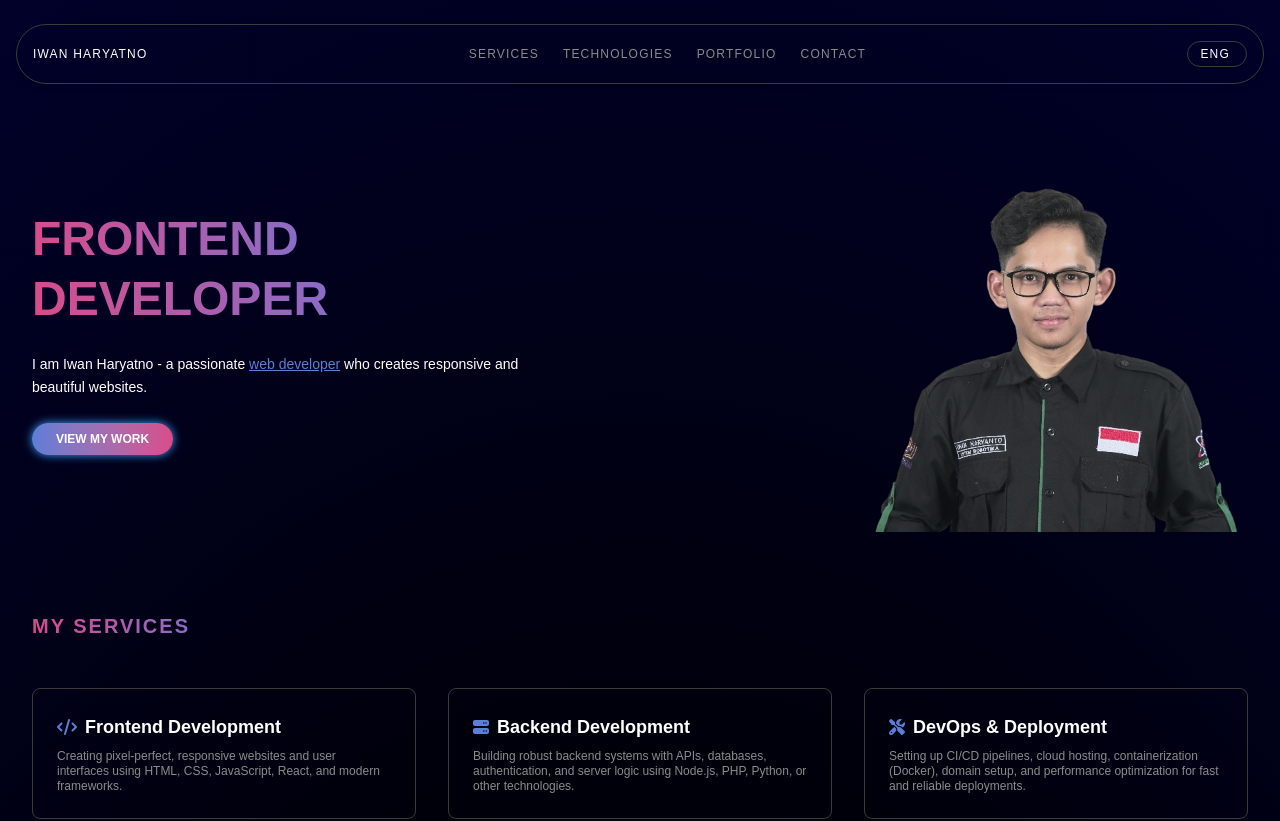
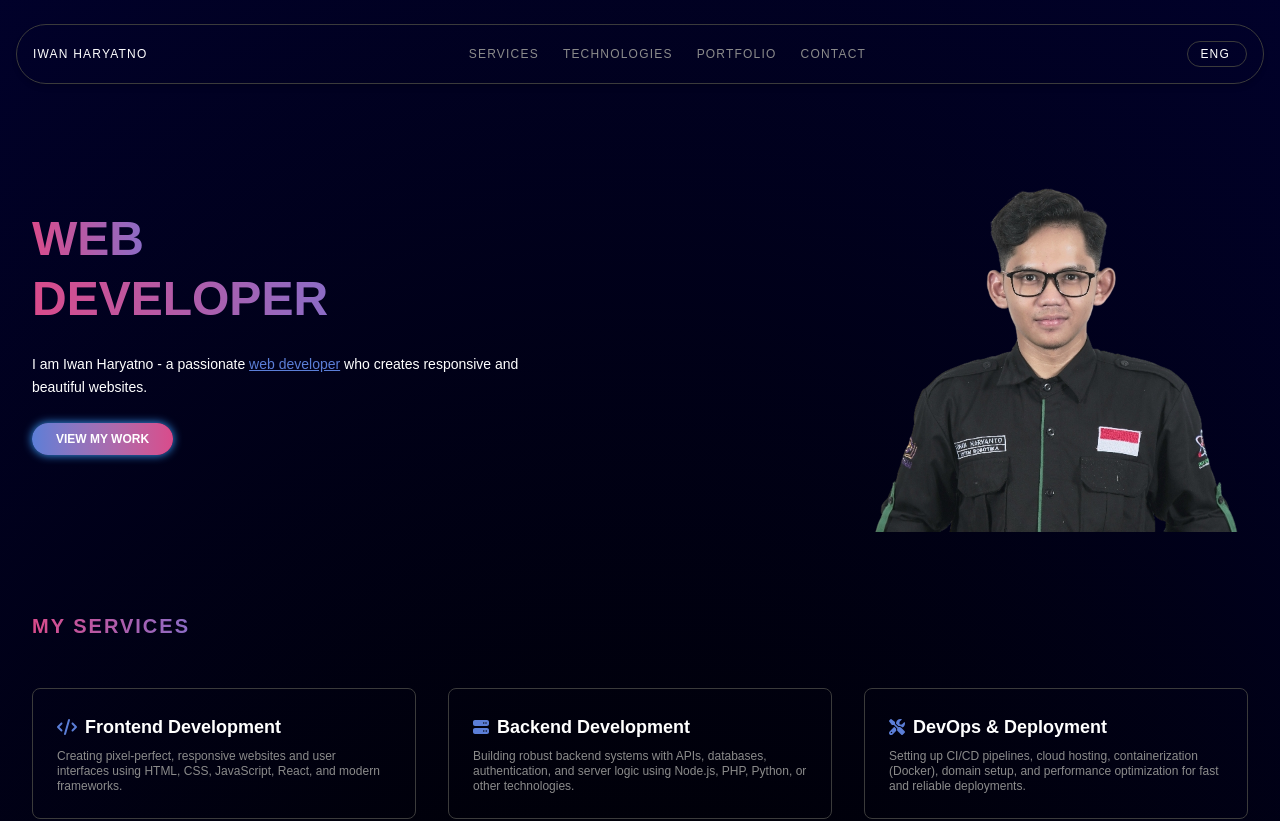
Before and after one commit to iwanharyatno/iwanportfolio, a React (Vite) app: page / in a window 1280 px wide. Shown: the top 821 px of the page. Built offline with nearby package versions, Linux system fonts and the light colour scheme.

Commit message:
change hero

```diff
--- a/src/components/Hero.jsx
+++ b/src/components/Hero.jsx
@@ -8,7 +8,7 @@ export default function Hero() {
             </div>
             <div className="flex-1 max-w-lg">
                 <h1 className="text-4xl sm:text-5xl font-semibold leading-tight">
-                    <span className="text-gradient">FRONTEND</span><br />
+                    <span className="text-gradient">WEB</span><br />
                     <span className="text-gradient">DEVELOPER</span>
                 </h1>
                 <p className="mt-6 text-sm font-normal leading-relaxed">
```
